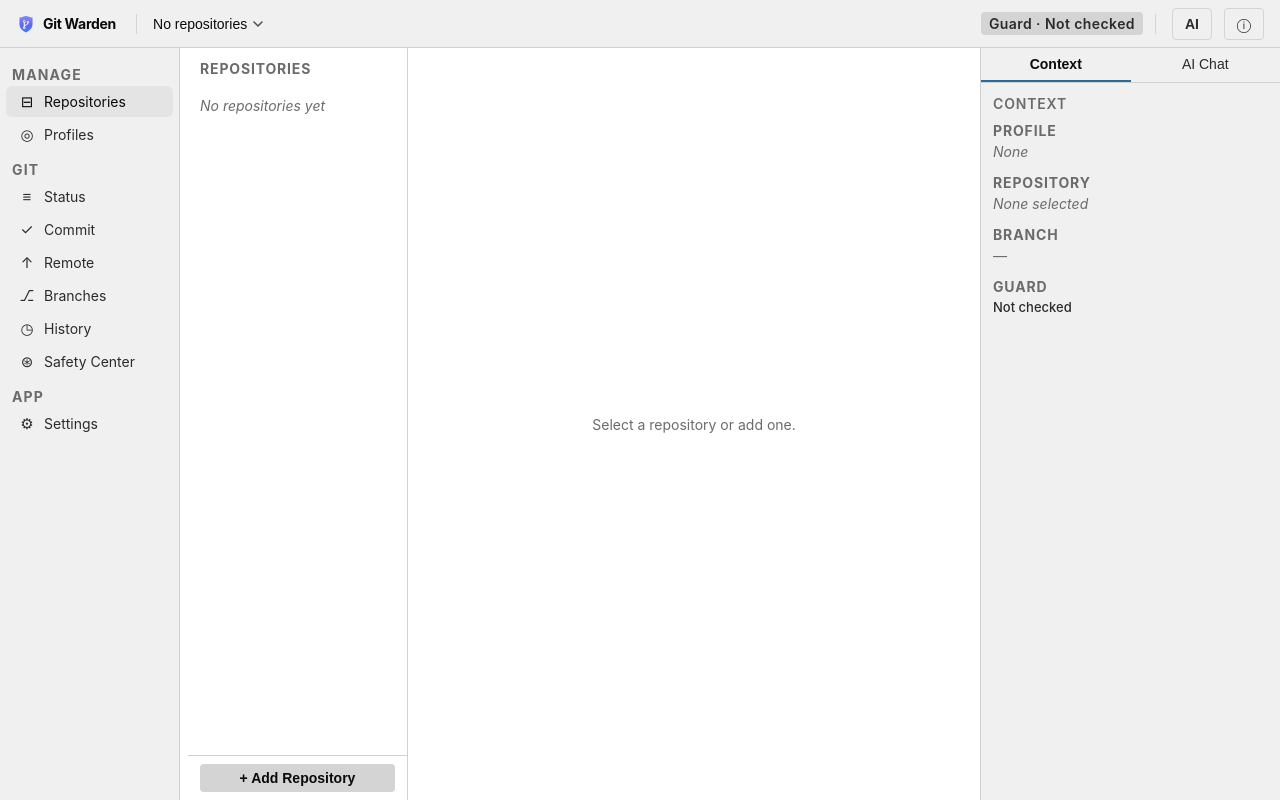
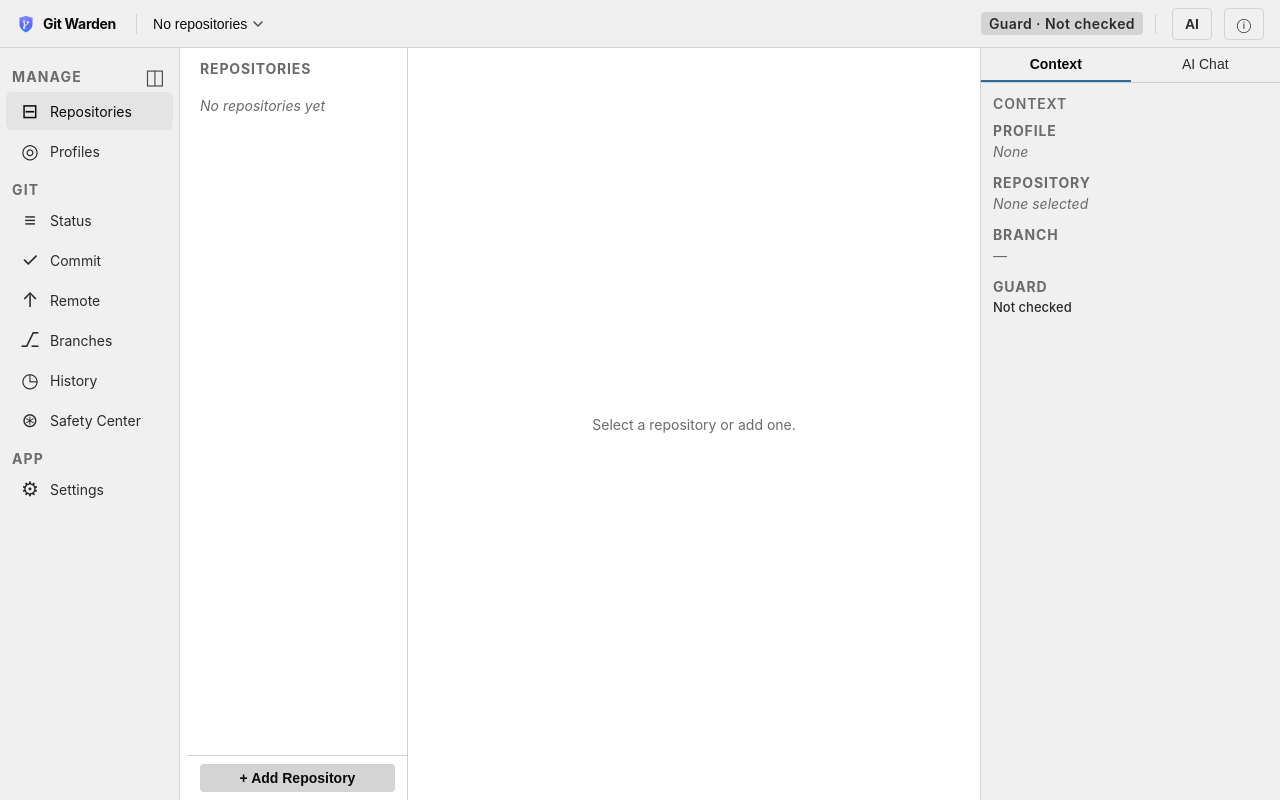
Before and after one commit to shchadyloTaras/gitwarden, a React (Vite) app: page / in a window 1280 px wide. Built offline with nearby package versions, Linux system fonts and the light colour scheme.

Commit message:
Polish sidebar collapse control
Move the sidebar collapse control into the Manage header and restore the animated collapsed rail.

Co-Authored-By: Codex <noreply@openai.com>

```diff
--- a/src/renderer/App.tsx
+++ b/src/renderer/App.tsx
@@ -51,6 +51,8 @@ const LEFT_PANEL_MIN_WIDTH = 160
 const LEFT_PANEL_MAX_WIDTH = 320
 const RIGHT_PANEL_MIN_WIDTH = 260
 const RIGHT_PANEL_MAX_WIDTH = 520
+const SIDEBAR_COLLAPSED_WIDTH = 52
+const SIDEBAR_COLLAPSED_STORAGE_KEY = 'gitwarden.layout.sidebarCollapsed.v1'
 const STARTUP_LOADER_MIN_MS = 900
 const STARTUP_LOADER_EXIT_MS = 220
 
@@ -156,6 +158,23 @@ function savePanelWidths(widths: PanelWidths): void {
   }
 }
 
+function readSavedSidebarCollapsed(): boolean {
+  if (typeof window === 'undefined') return false
+  try {
+    return window.localStorage.getItem(SIDEBAR_COLLAPSED_STORAGE_KEY) === 'true'
+  } catch {
+    return false
+  }
+}
+
+function saveSidebarCollapsed(collapsed: boolean): void {
+  try {
+    window.localStorage.setItem(SIDEBAR_COLLAPSED_STORAGE_KEY, collapsed ? 'true' : 'false')
+  } catch {
+    // Layout preference persistence is best-effort.
+  }
+}
+
 function MainContent(): React.ReactElement {
   const screen = useAppStore((s) => s.activeScreen)
 
@@ -215,6 +234,7 @@ export default function App(): React.ReactElement {
   const [panelWidths, setPanelWidths] = useState<PanelWidths>(() =>
     clampPanelWidths(readSavedPanelWidths(), getViewportWidth(), inspectorOpen)
   )
+  const [sidebarCollapsed, setSidebarCollapsed] = useState(readSavedSidebarCollapsed)
 
   const measureShellWidth = useCallback((): number => {
     return shellRef.current?.getBoundingClientRect().width ?? getViewportWidth()
@@ -275,6 +295,12 @@ export default function App(): React.ReactElement {
   useEffect(() => {
     savePanelWidths(panelWidths)
   }, [panelWidths])
+
+  useEffect(() => {
+    saveSidebarCollapsed(sidebarCollapsed)
+  }, [sidebarCollapsed])
+
+  const toggleSidebar = useCallback(() => setSidebarCollapsed((current) => !current), [])
 
   // Auto-select active repo: pick first available when none is active or active was removed
   useEffect(() => {
@@ -463,7 +489,8 @@ export default function App(): React.ReactElement {
   )
 
   const leftPanelMax = getLeftPanelMax(shellWidth, panelWidths.right, inspectorOpen)
-  const rightPanelMax = getRightPanelMax(shellWidth, panelWidths.left)
+  const effectiveLeftWidth = sidebarCollapsed ? SIDEBAR_COLLAPSED_WIDTH : panelWidths.left
+  const rightPanelMax = getRightPanelMax(shellWidth, effectiveLeftWidth)
   const appReady = storesReady && !startupLoaderVisible
 
   return (
@@ -485,8 +512,14 @@ export default function App(): React.ReactElement {
       <GlobalHeader />
 
       <div ref={shellRef} style={{ display: 'flex', flex: 1, minHeight: 0, minWidth: 0 }}>
-        <Sidebar width={panelWidths.left} />
+        <Sidebar
+          width={effectiveLeftWidth}
+          collapsed={sidebarCollapsed}
+          onToggleCollapse={toggleSidebar}
+          resizing={resizingPanel === 'left'}
+        />
 
+        {!sidebarCollapsed && (
           <PanelResizeHandle
             side="left"
             label={STR.LEFT_PANEL_RESIZE_LABEL}
@@ -498,6 +531,7 @@ export default function App(): React.ReactElement {
             onPointerDown={beginPanelResize}
             onKeyDown={handleResizeKeyDown}
           />
+        )}
 
         <main
           data-testid="main-content"
--- a/src/renderer/components/Sidebar.tsx
+++ b/src/renderer/components/Sidebar.tsx
@@ -1,5 +1,6 @@
 import React from 'react'
 import { NavScreen, useAppStore } from '../store/appStore'
+import { STR } from '../strings'
 
 interface NavItem {
   screen: NavScreen
@@ -26,17 +27,194 @@ const GROUP_LABELS: Record<string, string> = {
   app: 'APP',
 }
 
-export default function Sidebar({ width }: { width: number }): React.ReactElement {
+const SIDEBAR_TRANSITION_MS = 200
+
+const NAV_BTN_BASE: React.CSSProperties = {
+  display: 'flex',
+  alignItems: 'center',
+  border: 'none',
+  borderRadius: 6,
+  margin: '1px 6px',
+  cursor: 'pointer',
+  fontSize: 14,
+  textAlign: 'left',
+  fontFamily: 'inherit',
+  minWidth: 0,
+}
+
+const ICON_STYLE: React.CSSProperties = {
+  width: 24,
+  height: 24,
+  display: 'inline-flex',
+  alignItems: 'center',
+  justifyContent: 'center',
+  fontSize: 20,
+  lineHeight: 1,
+  flexShrink: 0,
+}
+
+const GROUP_LABEL_STYLE: React.CSSProperties = {
+  fontSize: 14,
+  fontWeight: 700,
+  letterSpacing: '0.08em',
+  color: 'var(--gw-text-dim, #52525b)',
+}
+
+const GROUP_HEADER_ROW_STYLE: React.CSSProperties = {
+  minHeight: 28,
+  display: 'flex',
+  alignItems: 'center',
+  justifyContent: 'space-between',
+  gap: 8,
+  padding: '7px 8px 2px 12px',
+}
+
+const COLLAPSE_TOGGLE_STYLE: React.CSSProperties = {
+  width: 32,
+  height: 26,
+  display: 'inline-flex',
+  alignItems: 'center',
+  justifyContent: 'center',
+  background: 'transparent',
+  border: 'none',
+  borderRadius: 4,
+  color: 'var(--gw-text-faint, #71717a)',
+  cursor: 'pointer',
+  padding: 0,
+  fontFamily: 'inherit',
+  flexShrink: 0,
+}
+
+const COLLAPSE_ICON_STYLE: React.CSSProperties = {
+  width: 24,
+  height: 24,
+  display: 'inline-flex',
+  alignItems: 'center',
+  justifyContent: 'center',
+  fontSize: 21,
+  lineHeight: 1,
+}
+
+export default function Sidebar({
+  width,
+  collapsed,
+  onToggleCollapse,
+  resizing = false,
+}: {
+  width: number
+  collapsed: boolean
+  onToggleCollapse: () => void
+  resizing?: boolean
+}): React.ReactElement {
   const { activeScreen, navigate } = useAppStore()
+  const [labelsVisible, setLabelsVisible] = React.useState(!collapsed)
+  const [widthAnimating, setWidthAnimating] = React.useState(false)
+  const mountedRef = React.useRef(false)
 
   let lastGroup: string | undefined
+  const showExpandedLabels = !collapsed || labelsVisible
+
+  React.useEffect(() => {
+    const reducedMotion = window.matchMedia('(prefers-reduced-motion: reduce)').matches
+
+    if (mountedRef.current && !reducedMotion) {
+      setWidthAnimating(true)
+      const timer = window.setTimeout(() => setWidthAnimating(false), SIDEBAR_TRANSITION_MS)
+      return () => window.clearTimeout(timer)
+    }
+
+    mountedRef.current = true
+  }, [collapsed])
+
+  React.useEffect(() => {
+    if (!collapsed) {
+      setLabelsVisible(true)
+      return
+    }
+
+    const reducedMotion = window.matchMedia('(prefers-reduced-motion: reduce)').matches
+    if (reducedMotion) {
+      setLabelsVisible(false)
+      return
+    }
+
+    const timer = window.setTimeout(() => setLabelsVisible(false), SIDEBAR_TRANSITION_MS)
+    return () => window.clearTimeout(timer)
+  }, [collapsed])
+
+  const renderCollapseToggle = (): React.ReactElement => (
+    <button
+      className="gw-sidebar-collapse-toggle"
+      data-testid="sidebar-collapse-toggle"
+      onClick={onToggleCollapse}
+      aria-label={collapsed ? STR.SIDEBAR_EXPAND : STR.SIDEBAR_COLLAPSE}
+      data-tooltip={collapsed ? STR.SIDEBAR_EXPAND : STR.SIDEBAR_COLLAPSE}
+      data-tooltip-pos={collapsed ? 'right' : 'top'}
+      style={COLLAPSE_TOGGLE_STYLE}
+    >
+      <span aria-hidden="true" style={COLLAPSE_ICON_STYLE}>
+        ◫
+      </span>
+    </button>
+  )
+
+  const renderGroupBoundary = (
+    group: NavItem['group'],
+    previousGroup?: string
+  ): React.ReactNode => {
+    if (!group) return null
+
+    if (!showExpandedLabels) {
+      if (group === 'manage') {
+        return (
+          <div
+            style={{
+              display: 'flex',
+              justifyContent: 'center',
+              padding: '2px 0 8px',
+            }}
+          >
+            {renderCollapseToggle()}
+          </div>
+        )
+      }
+
+      return previousGroup !== undefined ? (
+        <div
+          aria-hidden="true"
+          style={{
+            height: 1,
+            background: 'var(--gw-border, #27272a)',
+            margin: '6px 12px 5px',
+          }}
+        />
+      ) : null
+    }
+
+    if (group === 'manage') {
+      return (
+        <div style={GROUP_HEADER_ROW_STYLE}>
+          <span style={GROUP_LABEL_STYLE}>{GROUP_LABELS[group]}</span>
+          {renderCollapseToggle()}
+        </div>
+      )
+    }
+
+    return (
+      <div style={{ ...GROUP_LABEL_STYLE, padding: '10px 12px 2px' }}>{GROUP_LABELS[group]}</div>
+    )
+  }
 
   return (
     <nav
+      className={`gw-sidebar${widthAnimating && !resizing ? ' gw-sidebar--animated' : ''}`}
       data-testid="sidebar-nav"
+      data-collapsed={collapsed ? 'true' : undefined}
       style={{
         width,
-        flex: `0 0 ${width}px`,
+        flexGrow: 0,
+        flexShrink: 0,
+        flexBasis: width,
         minWidth: 0,
         background: 'var(--gw-surface, #18181b)',
         borderRight: '1px solid var(--gw-border, #27272a)',
@@ -45,66 +223,63 @@ export default function Sidebar({ width }: { width: number }): React.ReactElemen
         padding: '8px 0',
         boxSizing: 'border-box',
         overflowX: 'hidden',
+      }}
+    >
+      <div
+        style={{
+          flex: 1,
+          minHeight: 0,
           overflowY: 'auto',
+          overflowX: 'hidden',
+          display: 'flex',
+          flexDirection: 'column',
         }}
       >
         {NAV_ITEMS.map((item) => {
-        const showGroupLabel = item.group && item.group !== lastGroup
+          const prevGroup = lastGroup
+          const showBoundary = Boolean(item.group && item.group !== lastGroup)
           if (item.group) lastGroup = item.group
+          const active = activeScreen === item.screen
 
           return (
             <React.Fragment key={item.screen}>
-            {showGroupLabel && (
-              <div
-                style={{
-                  padding: '10px 12px 2px',
-                  fontSize: 14,
-                  fontWeight: 700,
-                  letterSpacing: '0.08em',
-                  color: 'var(--gw-text-dim, #52525b)',
-                }}
-              >
-                {GROUP_LABELS[item.group!]}
-              </div>
-            )}
+              {showBoundary && renderGroupBoundary(item.group, prevGroup)}
               <button
                 data-testid={`nav-${item.screen}`}
                 onClick={() => navigate(item.screen)}
+                aria-label={collapsed ? item.label : undefined}
+                data-tooltip={collapsed ? item.label : undefined}
+                data-tooltip-pos="right"
                 style={{
-                display: 'flex',
-                alignItems: 'center',
-                gap: 8,
-                padding: '6px 12px',
-                background: activeScreen === item.screen ? 'var(--gw-surface2, #27272a)' : 'none',
-                border: 'none',
-                borderRadius: 6,
-                margin: '1px 6px',
-                cursor: 'pointer',
-                color:
-                  activeScreen === item.screen
-                    ? 'var(--gw-text, #f4f4f5)'
-                    : 'var(--gw-text-muted, #a1a1aa)',
-                fontSize: 14,
-                textAlign: 'left',
-                fontFamily: 'inherit',
-                minWidth: 0,
+                  ...NAV_BTN_BASE,
+                  gap: showExpandedLabels ? 8 : 0,
+                  justifyContent: showExpandedLabels ? 'flex-start' : 'center',
+                  padding: showExpandedLabels ? '7px 12px' : '8px 0',
+                  background: active ? 'var(--gw-surface2, #27272a)' : 'none',
+                  color: active ? 'var(--gw-text, #f4f4f5)' : 'var(--gw-text-muted, #a1a1aa)',
                 }}
               >
-              <span style={{ fontSize: 15, width: 18, textAlign: 'center' }}>{item.icon}</span>
+                <span style={ICON_STYLE}>{item.icon}</span>
+                {showExpandedLabels && (
                   <span
                     style={{
                       minWidth: 0,
+                      opacity: collapsed ? 0 : 1,
                       overflow: 'hidden',
                       textOverflow: 'ellipsis',
+                      transform: collapsed ? 'translateX(-4px)' : 'translateX(0)',
+                      transition: 'opacity 0.14s ease, transform 0.14s cubic-bezier(0.2, 0, 0, 1)',
                       whiteSpace: 'nowrap',
                     }}
                   >
                     {item.label}
                   </span>
+                )}
               </button>
             </React.Fragment>
           )
         })}
+      </div>
     </nav>
   )
 }
--- a/src/renderer/strings.ts
+++ b/src/renderer/strings.ts
@@ -12,6 +12,10 @@ export const STR = {
   REPOSITORIES_SPLIT_RESIZE_LABEL: 'Resize repository list',
   PROFILES_SPLIT_RESIZE_LABEL: 'Resize profile list',
   STATUS_SPLIT_RESIZE_LABEL: 'Resize changes list',
+
+  // ── Icon-button & header-control labels (aria-label + hover tooltip) ───────
+  SIDEBAR_COLLAPSE: 'Collapse sidebar',
+  SIDEBAR_EXPAND: 'Expand sidebar',
 
   // ── Header guard badge ─────────────────────────────────────────────────────
   // Reports repo/profile/Git-identity alignment only — never commit/push safety.
```
Also changed, not shown: src/renderer/theme.css (+35 -0 lines). Lines whose indentation alone changed are shown as unchanged.
